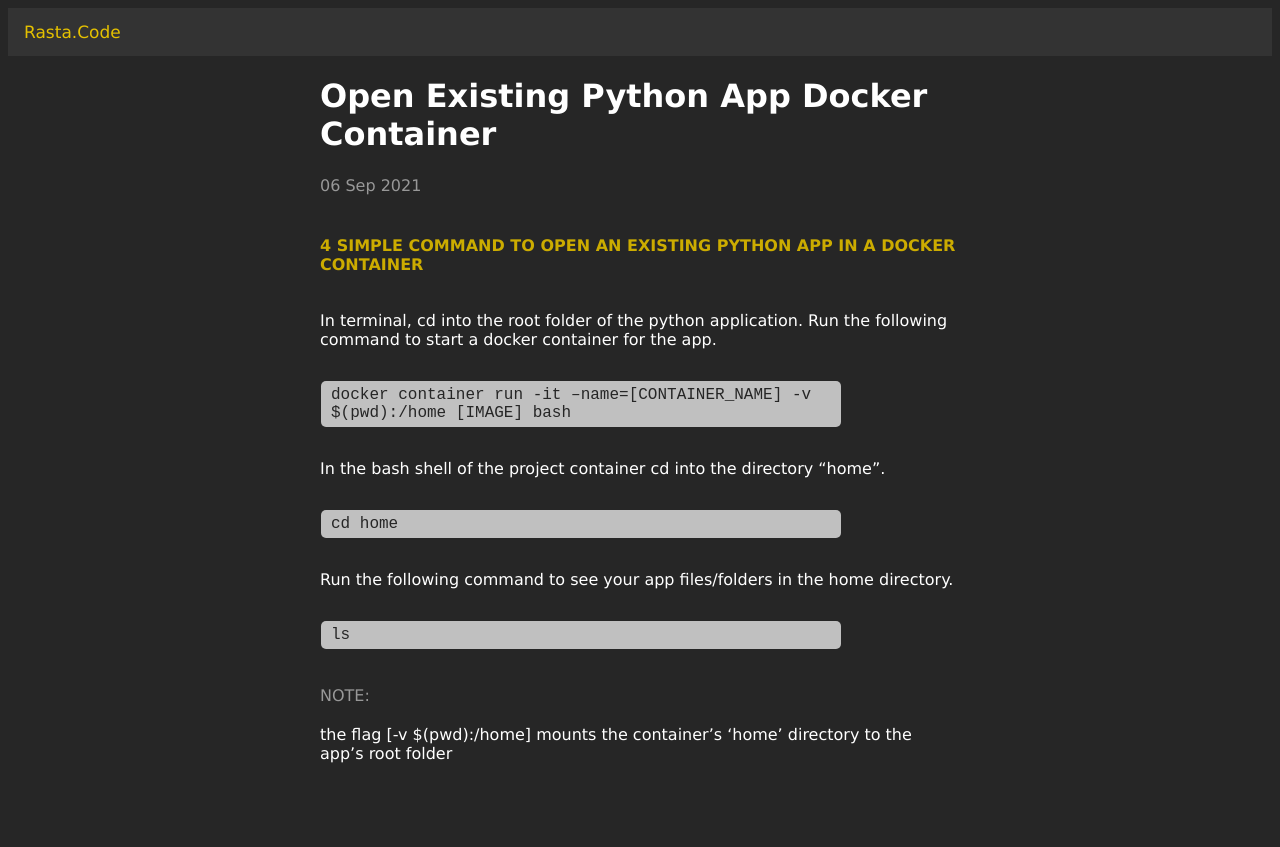
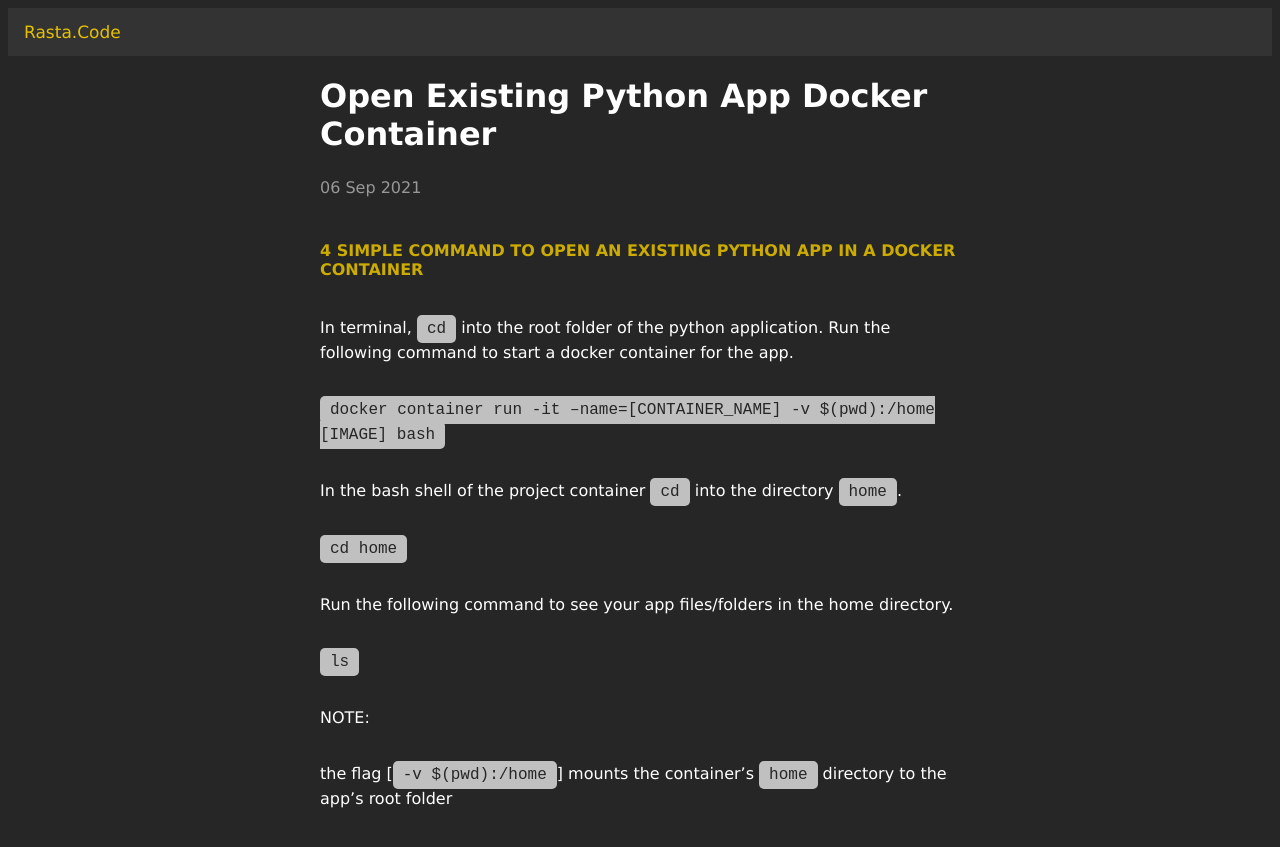
Before and after one commit to le-koj/rasta_code, a Jekyll site: the page built from _posts/2021-09-06-open-existing-python-app-docker-container.md, in a window 1280 px wide. Shown: the top 847 px of the page. Built offline with Jekyll 4.4.1, drawn with Linux system fonts in a browser that asks for light colours.

```diff
--- a/_config.yml
+++ b/_config.yml
@@ -12,3 +12,8 @@ defaults:
       path: ""
     values:
       layout: "default"
+
+plugins:
+  - jekyll-feed
+  - jekyll-sitemap
+  - jekyll-seo-tag
--- a/_layouts/default.html
+++ b/_layouts/default.html
@@ -7,6 +7,8 @@
     <title>{{ page.title }}</title>
     <link rel="stylesheet" href="https://cdnjs.cloudflare.com/ajax/libs/font-awesome/4.7.0/css/font-awesome.min.css">
     <link rel="stylesheet" href="/assets/css/styles.css">
+    {% feed_meta %}
+    {% seo %}
 </head>
 <body>
     {% include navigation.html %}
@@ -14,5 +16,8 @@
         {{ content }}
     </main>
 <script src="/assets/js/styles.js"></script>
+{% if jekyll.environment == "production" %}
+  <script src="my-analytics-script.js"></script>
+{% endif %}
 </body>
 </html>
--- a/_posts/2021-09-06-open-existing-python-app-docker-container.md
+++ b/_posts/2021-09-06-open-existing-python-app-docker-container.md
@@ -4,21 +4,20 @@ author: Le KOj
 
 <h4>4 SIMPLE COMMAND TO OPEN AN EXISTING PYTHON APP IN A DOCKER CONTAINER</h4>
 
-In terminal, cd into the root folder of the python application.
+In terminal, `cd` into the root folder of the python application.
 Run the following command to start a docker container for the app.
 
-<p class="scripts">docker container run -it –name=[CONTAINER_NAME]  -v $(pwd):/home [IMAGE] bash</p>
+`docker container run -it –name=[CONTAINER_NAME] -v $(pwd):/home [IMAGE] bash`
 
-In the bash shell of the project container cd into the directory “home”.
+In the bash shell of the project container `cd` into the directory `home`.
 
-<p class="scripts">cd  home</p>
+`cd  home`
 
 Run the following command to see your app files/folders in the home directory.
 
-<p class="scripts">ls</p>
+`ls`
 
-<section class="note">
 
 <p>NOTE: </p>
-	<p>the flag [-v $(pwd):/home] mounts the container’s ‘home’ directory to the app’s root folder</p>
-</section>
+
+the flag [`-v $(pwd):/home`] mounts the container’s `home` directory to the app’s root folder
--- a/_sass/main.scss
+++ b/_sass/main.scss
@@ -19,6 +19,10 @@ ol li {
 
 li ul {
   margin-left:20px;
+}
+
+p {
+  line-height: 1.5em;
 }
 
 /* Add a black background color to the top navigation */
@@ -107,21 +111,26 @@ h4 {
   color: #CCac00;
 }
 
-p.scripts, .highlighter-rouge {
+
+.highlighter-rouge {
+  /**
   width: auto;
   max-width: 500px;
   margin-left: 1px;
+  /**/
   padding: 5px 10px 5px 10px;
   background: #c0c0c0;
   color: #262626;
   font-size: 1em;
   font-family: monospace, Courier, 'Courier New';
   border-radius: 5px;
-  overflow-y: scroll;
+  /**
+  overflow-x: scroll;
+  /**/
 }
 
 @media screen and (max-width: 600px) {
-  p.scripts, .highlighter-rouge {
+  .highlighter-rouge {
     width: 80vw;
     /**
     border: 1px solid red;
```
Also changed, not shown: Gemfile (added, +15 -0 lines), _posts/2021-09-06-make-gui-app-work-docker.md (+5 -5 lines), Gemfile.lock (added), 9 other files.
